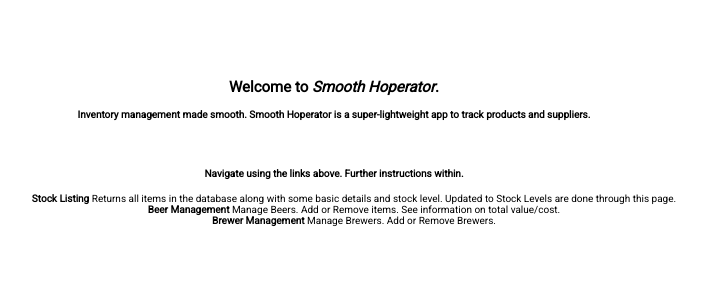
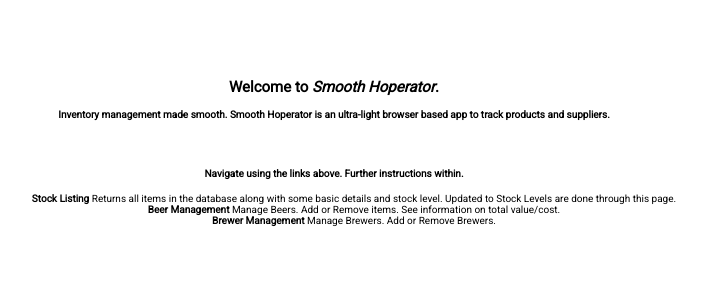
Before and after one commit to sailorjack94/smooth_hoperator, a Flask app: page / in a window 1280 px wide. Shown: the part 424-724 px from the top of the page, without its empty margins (306-1013 px from the left). Run offline with Flask 2, Linux system fonts and the light colour scheme.

Commit message:
REAMDME updated

```diff
--- a/smooth_hoperator/console.py
+++ b/smooth_hoperator/console.py
@@ -4,8 +4,6 @@ from models.brewer import Brewer
 import repositories.brewer_repository as brewer_repository
 import repositories.beer_repository as beer_repository
 
-
-pdb.set_trace()
 brewer_repository.delete_all()
 beer_repository.delete_all()
 
--- a/smooth_hoperator/templates/index.html
+++ b/smooth_hoperator/templates/index.html
@@ -8,7 +8,7 @@
 
 <div style="text-align:center">
     <h2>Welcome to <i>Smooth Hoperator</i>.</h2>
-    <h4>Inventory management made smooth. Smooth Hoperator is a super-lightweight app to track products and suppliers.
+    <h4>Inventory management made smooth. Smooth Hoperator is an ultra-light browser based app to track products and suppliers.
     </h4>
     <br><br>
     <h4>Navigate using the links above. Further instructions within.</h4>
```
Also changed, not shown: readme.md.
